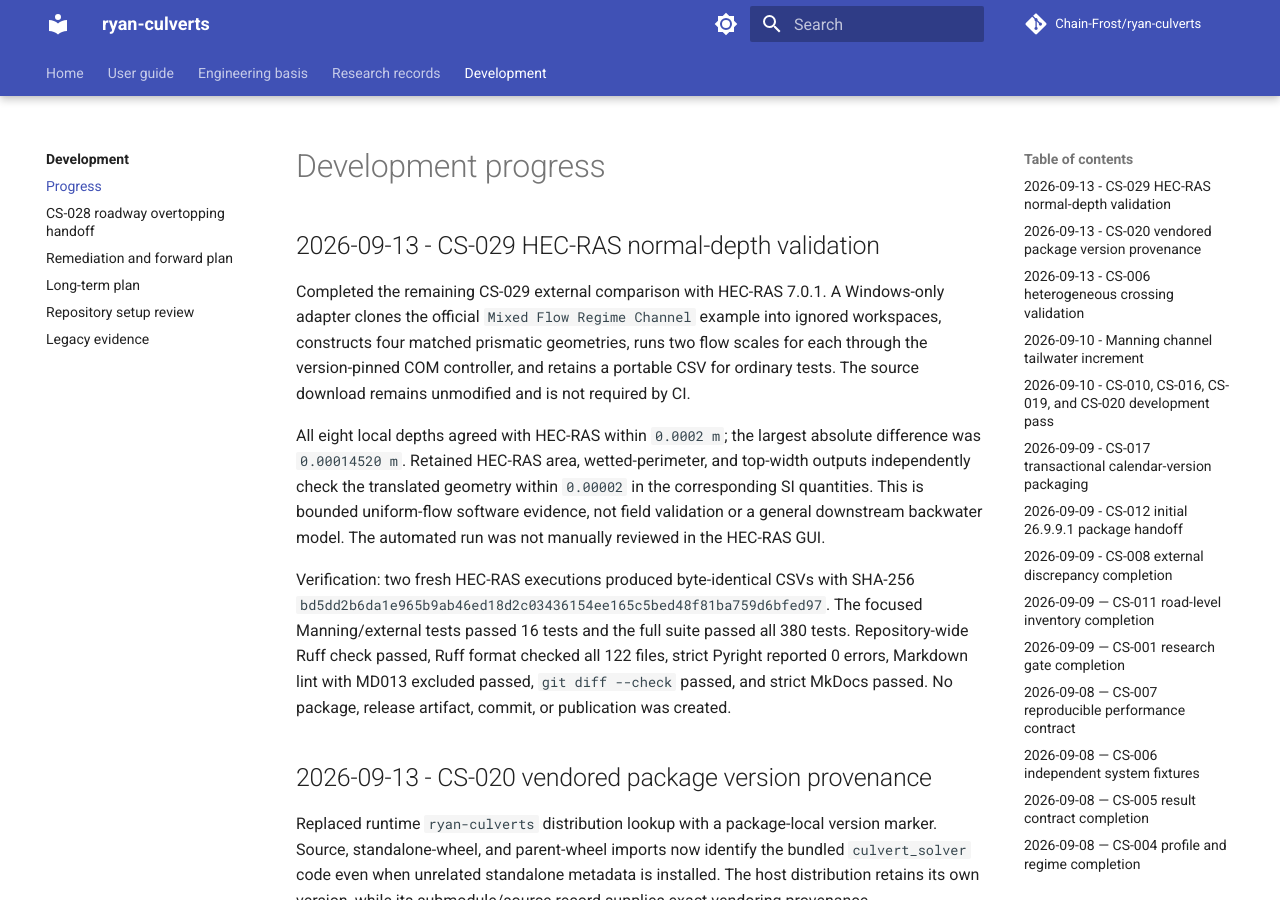
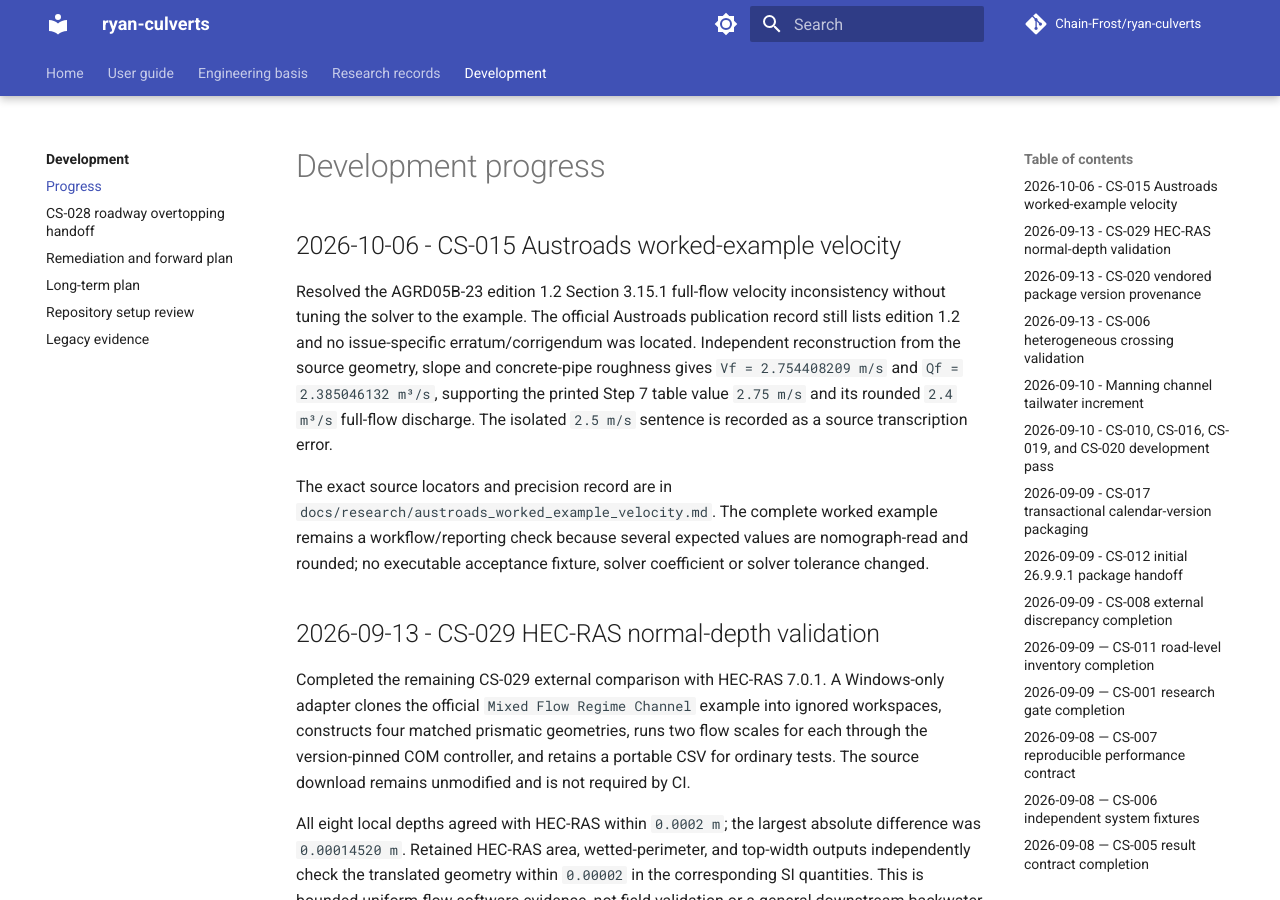
Before and after one commit to Chain-Frost/ryan-culverts, an MkDocs documentation site: the page built from docs/progress.md, in a window 1280 px wide and 900 px high. Built offline with MkDocs 1.6.1 and Material for MkDocs 9.7.7, drawn with Linux system fonts in a browser that asks for light colours; comment, search, counter and statistics services are not loaded.

Commit message:
Record CS-015 research completion

```diff
--- a/docs/progress.md
+++ b/docs/progress.md
@@ -1,5 +1,19 @@
 # Development progress
 
+## 2026-10-06 - CS-015 Austroads worked-example velocity
+
+Resolved the AGRD05B-23 edition 1.2 Section 3.15.1 full-flow velocity inconsistency
+without tuning the solver to the example. The official Austroads publication record still
+lists edition 1.2 and no issue-specific erratum/corrigendum was located. Independent
+reconstruction from the source geometry, slope and concrete-pipe roughness gives
+`Vf = 2.754408209 m/s` and `Qf = 2.385046132 m³/s`, supporting the printed Step 7
+table value `2.75 m/s` and its rounded `2.4 m³/s` full-flow discharge. The isolated
+`2.5 m/s` sentence is recorded as a source transcription error.
+
+The exact source locators and precision record are in
+`docs/research/austroads_worked_example_velocity.md`. The complete worked example remains
+a workflow/reporting check because several expected values are nomograph-read and rounded;
+no executable acceptance fixture, solver coefficient or solver tolerance changed.
 ## 2026-09-13 - CS-029 HEC-RAS normal-depth validation
 
 Completed the remaining CS-029 external comparison with HEC-RAS 7.0.1. A Windows-only
```
